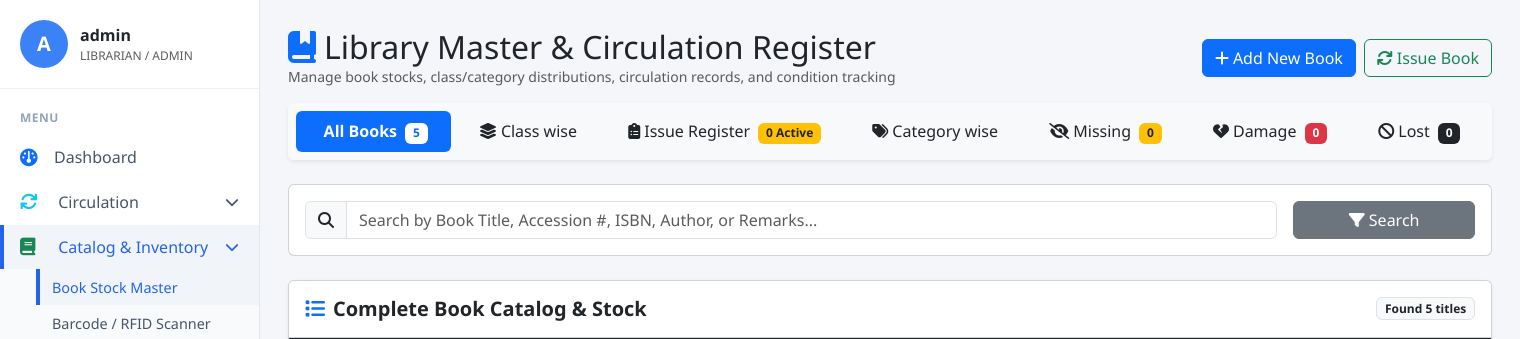
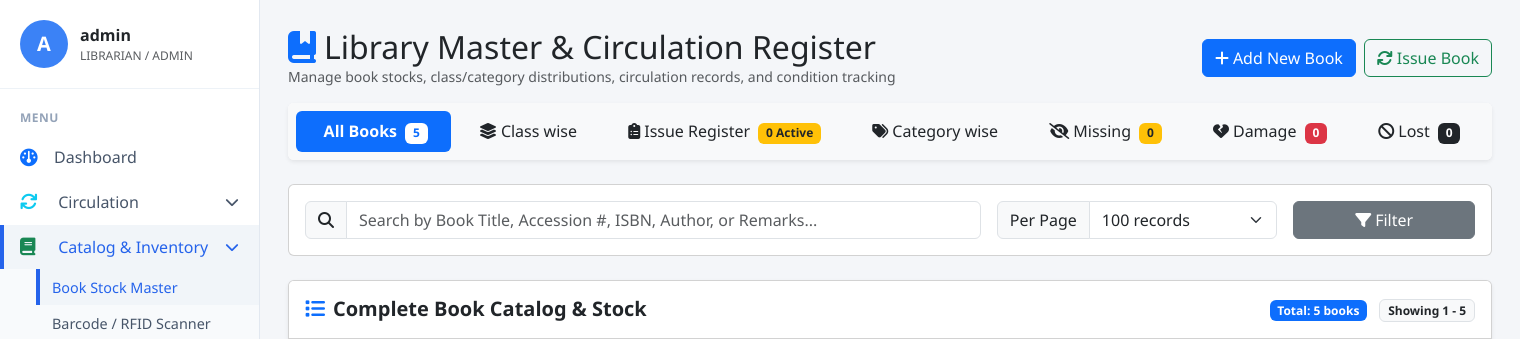
Before and after one commit to priyeshdaspookulangara/Libera, a PHP site: page /modules/inventory/books.php in a window 1520 px wide. Shown: the part 60-399 px from the top of the page. Run offline with PHP 8.4, Linux system fonts and the light colour scheme; a user stored in the database is signed in; data comes from the database, SQL or seed files in the repository; data that the repository does not hold is empty.

Commit message:
Implement dynamic pagination in book catalog module
Co-authored-by: priyeshdaspookulangara <216598157+priyeshdaspookulangara@users.noreply.github.com>

```diff
--- a/modules/inventory/books.php
+++ b/modules/inventory/books.php
@@ -229,6 +229,29 @@ require_once __DIR__ . '/../../includes/header.php';
     }
 
     $where_sql = count($where) > 0 ? " WHERE " . implode(" AND ", $where) : "";
+
+    // Count Total Books Matching Filter
+    $count_sql = "SELECT COUNT(*) as total FROM MstrBookStock b
+                  LEFT JOIN MstrAuthor a ON b.AuthorNumber = a.AuthorNumber
+                  LEFT JOIN MstrPublisher p ON b.PublisherNumber = p.PublisherNumber
+                  LEFT JOIN MstrCategory c ON b.CategoryNumber = c.CategoryNumber
+                  $where_sql";
+    $count_res = db_query($conn, $count_sql, $types, $params);
+    $total_books_count = ($count_res && $crow = db_fetch_assoc($count_res)) ? intval($crow['total']) : 0;
+
+    // Pagination Parameters
+    $per_page = isset($_GET['limit']) ? intval($_GET['limit']) : 100;
+    if ($per_page <= 0) $per_page = 100;
+    if ($per_page > 500) $per_page = 500; // safe upper bound per page
+
+    $current_page = isset($_GET['page']) ? intval($_GET['page']) : 1;
+    if ($current_page < 1) $current_page = 1;
+    $total_pages = ceil($total_books_count / $per_page);
+    if ($total_pages < 1) $total_pages = 1;
+    if ($current_page > $total_pages) $current_page = $total_pages;
+
+    $offset = ($current_page - 1) * $per_page;
+
     $sql_books = "SELECT b.*, a.AuthorName, COALESsCE_PUB.PublisherName, c.CategoryName, lang.LanguageName, cl.ClassName, cl.ClassCode
                   FROM MstrBookStock b
                   LEFT JOIN MstrAuthor a ON b.AuthorNumber = a.AuthorNumber
@@ -241,7 +264,7 @@ require_once __DIR__ . '/../../includes/header.php';
                   LEFT JOIN MstrLanguage lang ON b.LanguageNumber = lang.LanguageNumber
                   LEFT JOIN MstrClassification cl ON b.ClassNumber = cl.ClassNumber
                   $where_sql
-                  ORDER BY b.BookNumber DESC LIMIT 150";
+                  ORDER BY b.BookNumber DESC LIMIT $per_page OFFSET $offset";
 
     $books_result = db_query($conn, $sql_books, $types, $params);
     ?>
@@ -249,16 +272,27 @@ require_once __DIR__ . '/../../includes/header.php';
     <!-- Search & Filter Bar -->
     <div class="card mb-4">
         <div class="card-body">
-            <form method="GET" action="books.php" class="row g-3">
+            <form method="GET" action="books.php" class="row g-3 align-items-center">
                 <input type="hidden" name="tab" value="<?php echo htmlspecialchars($tab); ?>">
-                <div class="col-md-10">
+                <div class="col-md-7">
                     <div class="input-group">
                         <span class="input-group-text"><i class="fa-solid fa-magnifying-glass"></i></span>
                         <input type="text" name="search" class="form-control" placeholder="Search by Book Title, Accession #, ISBN, Author, or Remarks..." value="<?php echo htmlspecialchars($search); ?>">
                     </div>
                 </div>
+                <div class="col-md-3">
+                    <div class="input-group">
+                        <span class="input-group-text small">Per Page</span>
+                        <select name="limit" class="form-select" onchange="this.form.submit()">
+                            <option value="50" <?php echo ($per_page == 50) ? 'selected' : ''; ?>>50 records</option>
+                            <option value="100" <?php echo ($per_page == 100) ? 'selected' : ''; ?>>100 records</option>
+                            <option value="250" <?php echo ($per_page == 250) ? 'selected' : ''; ?>>250 records</option>
+                            <option value="500" <?php echo ($per_page == 500) ? 'selected' : ''; ?>>500 records</option>
+                        </select>
+                    </div>
+                </div>
                 <div class="col-md-2">
-                    <button type="submit" class="btn btn-secondary w-100"><i class="fa-solid fa-filter me-1"></i>Search</button>
+                    <button type="submit" class="btn btn-secondary w-100"><i class="fa-solid fa-filter me-1"></i>Filter</button>
                 </div>
             </form>
         </div>
@@ -275,7 +309,10 @@ require_once __DIR__ . '/../../includes/header.php';
                 else echo '<i class="fa-solid fa-list text-primary me-2"></i>Complete Book Catalog & Stock';
                 ?>
             </h5>
-            <span class="badge bg-light text-dark border">Found <?php echo ($books_result) ? db_num_rows($books_result) : 0; ?> titles</span>
+            <div>
+                <span class="badge bg-primary text-white me-2">Total: <?php echo number_format($total_books_count); ?> books</span>
+                <span class="badge bg-light text-dark border">Showing <?php echo min($total_books_count, $offset + 1); ?> - <?php echo min($total_books_count, $offset + $per_page); ?></span>
+            </div>
         </div>
         <div class="card-body p-0">
             <div class="table-responsive">
@@ -299,7 +336,7 @@ require_once __DIR__ . '/../../includes/header.php';
                     <tbody>
                         <?php if ($books_result && db_num_rows($books_result) > 0): ?>
                             <?php
-                            $sl_no = 1;
+                            $sl_no = $offset + 1;
                             while ($b = db_fetch_assoc($books_result)):
                             ?>
                                 <tr>
@@ -507,6 +544,54 @@ require_once __DIR__ . '/../../includes/header.php';
                 </table>
             </div>
         </div>
+        <?php if ($total_pages > 1): ?>
+        <div class="card-footer bg-white py-3 d-flex justify-content-between align-items-center">
+            <div class="small text-muted">
+                Showing <strong><?php echo min($total_books_count, $offset + 1); ?></strong> to <strong><?php echo min($total_books_count, $offset + $per_page); ?></strong> of <strong><?php echo number_format($total_books_count); ?></strong> entries
+            </div>
+            <nav aria-label="Books navigation">
+                <ul class="pagination pagination-sm mb-0">
+                    <?php
+                    $search_param = !empty($search) ? '&search=' . urlencode($search) : '';
+                    $limit_param = '&limit=' . $per_page;
+                    $tab_param = '&tab=' . urlencode($tab);
+                    $base_url = "books.php?$tab_param$search_param$limit_param&page=";
+
+                    // First & Prev
+                    if ($current_page > 1):
+                    ?>
+                        <li class="page-item"><a class="page-link" href="<?php echo $base_url . '1'; ?>">&laquo; First</a></li>
+                        <li class="page-item"><a class="page-link" href="<?php echo $base_url . ($current_page - 1); ?>">Previous</a></li>
+                    <?php else: ?>
+                        <li class="page-item disabled"><span class="page-link">&laquo; First</span></li>
+                        <li class="page-item disabled"><span class="page-link">Previous</span></li>
+                    <?php endif; ?>
+
+                    <?php
+                    // Window of 5 pages around current
+                    $start_p = max(1, $current_page - 2);
+                    $end_p = min($total_pages, $current_page + 2);
+                    for ($p = $start_p; $p <= $end_p; $p++):
+                    ?>
+                        <li class="page-item <?php echo ($p == $current_page) ? 'active' : ''; ?>">
+                            <a class="page-link" href="<?php echo $base_url . $p; ?>"><?php echo $p; ?></a>
+                        </li>
+                    <?php endfor; ?>
+
+                    <?php
+                    // Next & Last
+                    if ($current_page < $total_pages):
+                    ?>
+                        <li class="page-item"><a class="page-link" href="<?php echo $base_url . ($current_page + 1); ?>">Next</a></li>
+                        <li class="page-item"><a class="page-link" href="<?php echo $base_url . $total_pages; ?>">Last &raquo;</a></li>
+                    <?php else: ?>
+                        <li class="page-item disabled"><span class="page-link">Next</span></li>
+                        <li class="page-item disabled"><span class="page-link">Last &raquo;</span></li>
+                    <?php endif; ?>
+                </ul>
+            </nav>
+        </div>
+        <?php endif; ?>
     </div>
 
 <?php elseif ($tab === 'class_wise'): ?>
```
